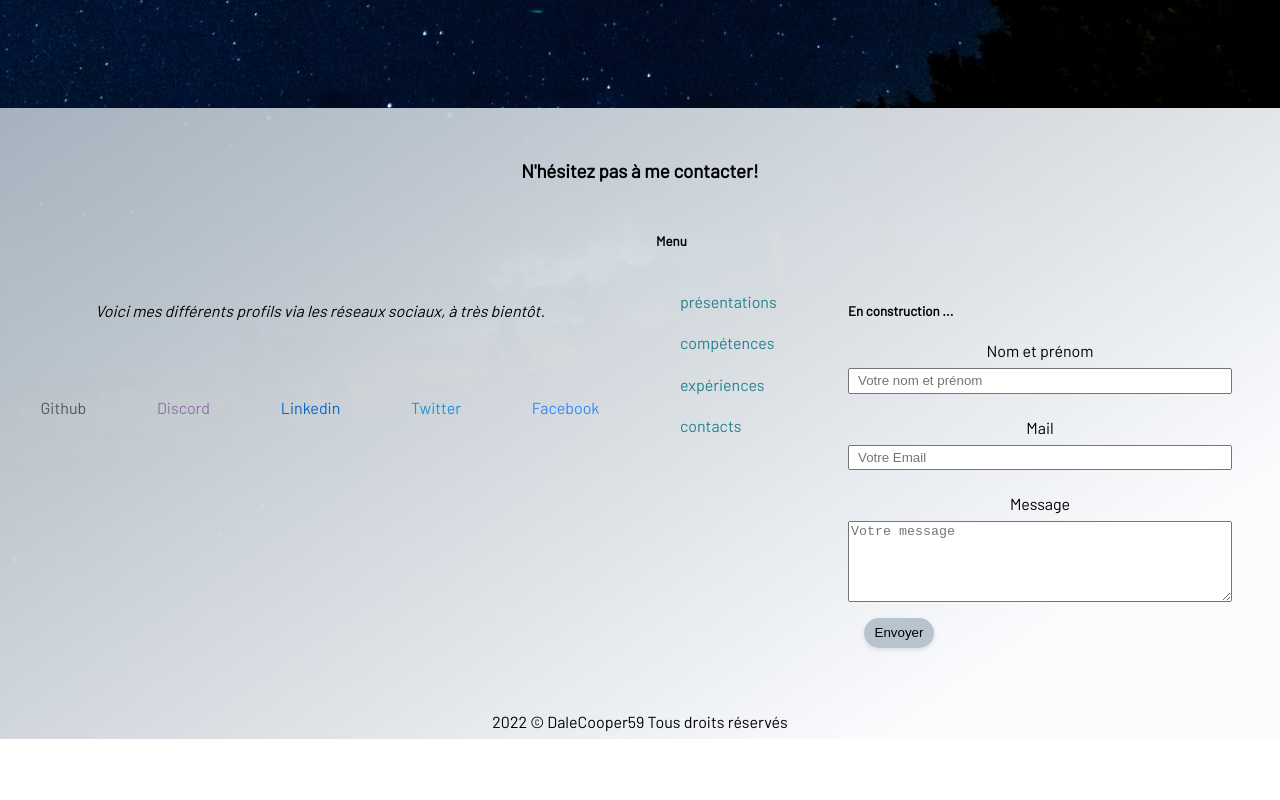
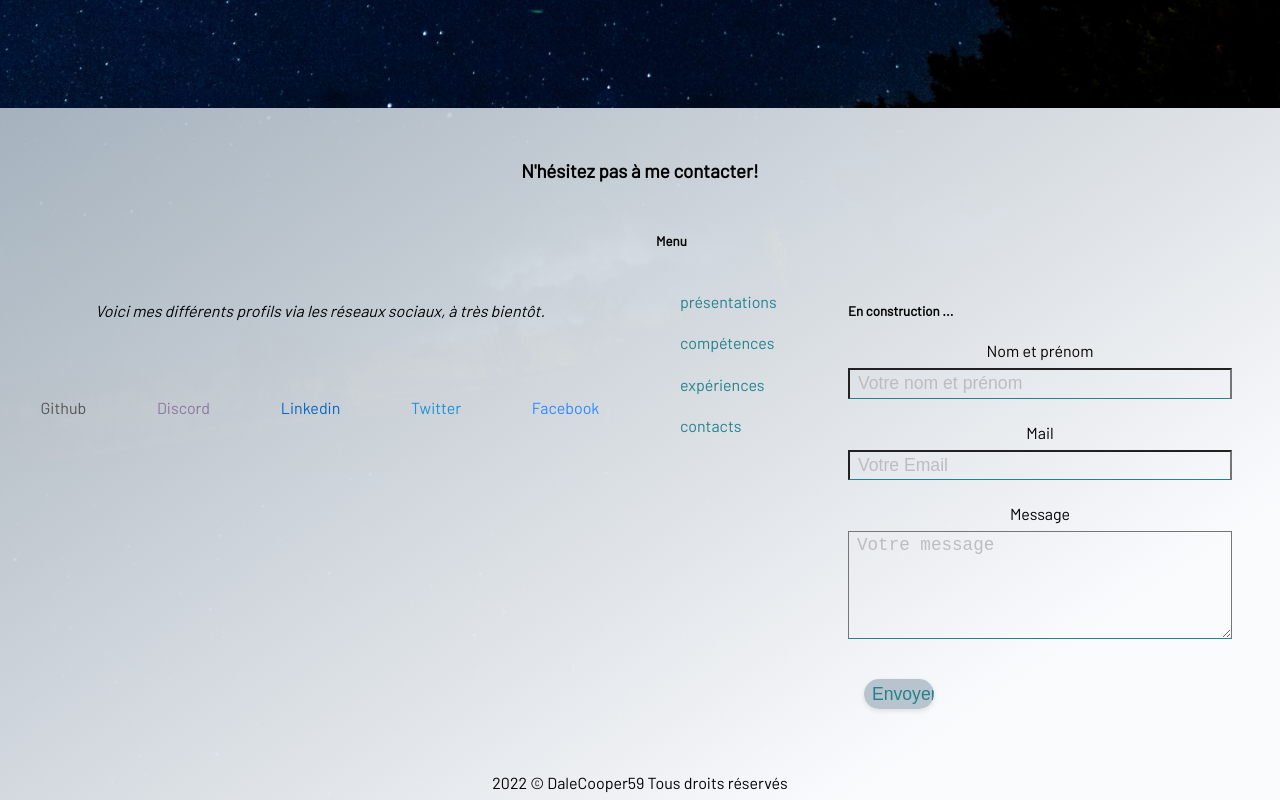
Before and after one commit to DaleCooper59/React-cv, a React (Create React App) app: page / in a window 1280 px wide. Shown: the part 3368-4168 px from the top of the page. Before the commit the page ends 4107 px from the top, so only its background shows below. Built offline with nearby package versions, Linux system fonts and the light colour scheme.

Commit message:
'update'

```diff
--- a/src/components/Sidebar.js
+++ b/src/components/Sidebar.js
@@ -4,7 +4,7 @@ import { ProSidebar, Menu, MenuItem, SidebarHeader, SidebarFooter, SidebarConten
 
 //import icons from react icons
 import { FaList, FaRegHeart } from "react-icons/fa";
-import {FiLogOut, FiArrowLeftCircle, FiArrowRightCircle, FiArrowUpCircle } from "react-icons/fi";
+import {FiLogOut, FiArrowLeftCircle, FiArrowRightCircle } from "react-icons/fi";
 import { RiPencilLine } from "react-icons/ri";
 
 //import sidebar css from react-pro-sidebar module and our custom css
@@ -18,26 +18,25 @@ const Sidebar = () => {
     const [menuCollapse, setMenuCollapse] = useState(false)
 
     //create a custom function that will change menucollapse state from false to true and true to false
-    const menuIconClick = () => {
+    const menuIconHover = () => {
     //condition checking to change state from true to false and vice versa
-    menuCollapse ? setMenuCollapse(false) : setMenuCollapse(true);
-  };
+    setTimeout(() => {
+      menuCollapse ? setMenuCollapse(false) : setMenuCollapse(true);
+    }, 300);
 
+    };
 
     return (
         <>
       <div id="header">
 
-          {/* collapsed props to change menu size using menucollapse state */}
         <ProSidebar collapsed={menuCollapse}>
           <SidebarHeader>
           <div className="logotext">
-              {/* small and big change using menucollapse state */}
               <p>{menuCollapse ?
               (<img src='../../public/favicon.ico'/>  ): "Big Logo"}</p>
             </div>
-            <div className="closemenu" onMouseEnter={menuIconClick}>
-                {/* changing menu collapse icon on click */}
+            <div className="closemenu" onMouseEnter={menuIconHover}>
               {menuCollapse ? (
                 <FiArrowRightCircle/>
               ) : (
--- a/src/styles/components/_footer.scss
+++ b/src/styles/components/_footer.scss
@@ -82,18 +82,25 @@
             text-align: center;
         }
 
-        input {
+        input,
+        textarea {
             padding: 0.2rem 0.5rem;
             margin-bottom: 1.5rem;
+            background: none;
+            font-size: 1.1rem;
+            border-bottom: 1px solid#24818d;
+            color: #24818d;
 
             &:focus {
-                color: #24818d;
+                color: green;
             }
         }
 
-        textarea:focus {
-            color: #24818d;
+        input::placeholder,
+        textarea::placeholder {
+            color: rgb(190, 188, 188);
         }
+
 
         .btn-form {
             width: 70px;
--- a/src/styles/components/_sidebar.scss
+++ b/src/styles/components/_sidebar.scss
@@ -23,11 +23,11 @@
   .pro-sidebar.collapsed {
     width: 80px;
     min-width: 80px;
-    opacity: 0.2;
+    opacity: 0.5;
     transition: all 0.4s ease-in;
 
     &:hover {
-      opacity: 1;
+      background-color: $black;
     }
   }
 
--- a/src/styles/components/media_queries/_860px.scss
+++ b/src/styles/components/media_queries/_860px.scss
@@ -33,7 +33,7 @@
             height: 300px;
             position: relative;
             top: -150px;
-            border: 4px solid red;
+            border: 4px solid #fb8d80;
         }
     }
 
--- a/src/templates/Footer.js
+++ b/src/templates/Footer.js
@@ -1,4 +1,5 @@
 import React from 'react';
+import ContactForm from './blocs/ContactForm';
 
 const Footer = () => {
 
@@ -35,21 +36,7 @@ const Footer = () => {
                 </ul>
                 </div>
 
-                <div class="sub2_footer block_footer3">
-                    <form class="contact-form" action="" method="post">
-                    <h5>En construction ...</h5>
-                    <label for="name">Nom et prénom</label>
-                    <input type="text" id="name" name="name" class="text-box" pattern="^[A-Za-z ,.'-]+$" minlength="4" maxlength="80" placeholder="Votre nom et prénom" required/>
-
-                    <label for="mail">Mail</label>
-                    <input type="email" id="mail" name="email" class="text-box" placeholder="Votre Email" required/>
-
-                    <label for="textarea">Message</label>
-                    <textarea name="message" id="textarea" rows="5" minlength="15" placeholder="Votre message" required></textarea>
-
-                    <input type="submit" name="submit" class="btn-form" value="Envoyer"/>
-                    </form>
-                </div>
+             <ContactForm />
             </div>
 
 
--- /dev/null
+++ b/src/templates/blocs/ContactForm.js
@@ -0,0 +1,23 @@
+import React from 'react';
+
+const ContactForm = () => {
+    return (
+        <div class="sub2_footer block_footer3">
+        <form class="contact-form" action="" method="post">
+        <h5>En construction ...</h5>
+        <label for="name">Nom et prénom</label>
+        <input type="text" id="name" name="name" class="text-box" pattern="^[A-Za-z ,.'-]+$" minlength="4" maxlength="80" placeholder="Votre nom et prénom" required/>
+
+        <label for="mail">Mail</label>
+        <input type="email" id="mail" name="email" class="text-box" placeholder="Votre Email" required/>
+
+        <label for="textarea">Message</label>
+        <textarea name="message" id="textarea" rows="5" minlength="15" placeholder="Votre message" required></textarea>
+
+        <input type="submit" name="submit" class="btn-form" value="Envoyer"/>
+        </form>
+    </div>
+    );
+};
+
+export default ContactForm;
```
